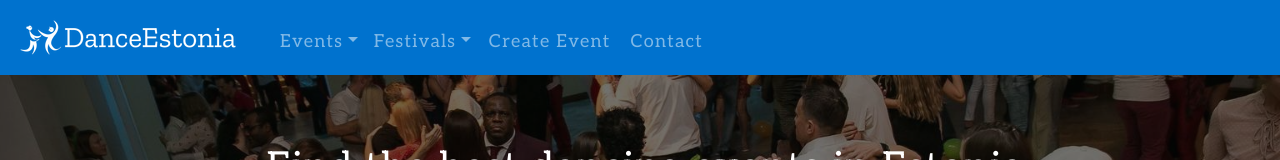
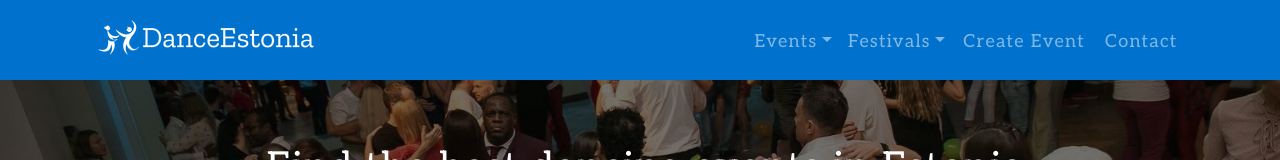
Before and after one commit to rrorrolfo/danceEstoniaClient, a React (Create React App) app in the folder client/: page /events in a window 1280 px wide. Shown: the top 160 px of the page. Built offline with nearby package versions, Linux system fonts and the light colour scheme; no server answers.

Commit message:
Optimized markup and styling of main nav

```diff
--- a/client/src/components/header/header.css
+++ b/client/src/components/header/header.css
@@ -1,6 +1,7 @@
 .header-container {
   padding: 0;
   padding-right: 15px;
+  padding-bottom: 5px;
 }
 
 .dance-estonia-logo-container {
@@ -8,9 +9,28 @@
   padding-bottom: 0;
 }
 
+.menu-container {
+  width: auto;
+  margin-right: 0;
+  margin-left: auto;
+}
+
+.dancing-couple-logo {
+  margin-left: 15px;
+}
+
+.dance-estonia-logo {
+  display: none;
+}
+
 #basic-navbar-nav {
   margin-top: 8px;
   padding-left: 20px;
+}
+
+.main-nav {
+  margin-left: auto;
+  margin-right: 0 !important;
 }
 
 .navbar {
@@ -47,6 +67,11 @@
 /********* Media queries ********/
 
 @media (min-width: 768px) {
+  .menu-container {
+    width: auto;
+    margin-right: 0;
+  }
+
   .main-nav-link {
     margin-left: 10px;
   }
@@ -61,3 +86,13 @@
     font-size: 18px;
   }
 }
+
+@media (min-width: 992px) {
+  .dancing-couple-logo {
+    display: none;
+  }
+
+  .dance-estonia-logo {
+    display: block;
+  }
+}
--- a/client/src/components/header/index.jsx
+++ b/client/src/components/header/index.jsx
@@ -1,6 +1,6 @@
 import React, { useState } from 'react';
 import { NavLink } from 'react-router-dom';
-import { Navbar, Nav, NavDropdown } from 'react-bootstrap';
+import { Container, Navbar, Nav, NavDropdown } from 'react-bootstrap';
 import './header.css';
 
 const Header = () => {
@@ -31,18 +31,26 @@ const Header = () => {
   };
   return (
     <Navbar expand="md" variant="dark" fixed="top" className="header-container">
+      <Container>
         <Navbar.Brand className="dance-estonia-logo-container">
           <NavLink to="/">
+            <img
+              src="./assets/couple-logo-48x75.png"
+              alt="Dance Estonia"
+              title="Dance Estonia"
+              className="dancing-couple-logo"
+            />
             <img
               src="./assets/DE-logo-256x75.png"
               alt="Dance Estonia"
               title="Dance Estonia"
+              className="dance-estonia-logo"
             />
           </NavLink>
         </Navbar.Brand>
         <Navbar.Toggle aria-controls="basic-navbar-nav" />
         <Navbar.Collapse id="basic-navbar-nav">
-        <Nav className="mr-auto">
+          <Nav className="mr-auto main-nav">
             <NavDropdown
               title="Events"
               className="basic-nav-dropdown events"
@@ -93,7 +101,9 @@ const Header = () => {
             <NavDropdown
               title="Festivals"
               className="basic-nav-dropdown festivals"
-            onClick={() => toggleFestivalsMenu(checkForShowClass('festivals'))}
+              onClick={() =>
+                toggleFestivalsMenu(checkForShowClass('festivals'))
+              }
             >
               <ul
                 className="custom-dropdown-menu"
@@ -148,6 +158,7 @@ const Header = () => {
             </NavLink>
           </Nav>
         </Navbar.Collapse>
+      </Container>
     </Navbar>
   );
 };
```
Lines whose indentation alone changed are shown as unchanged.
